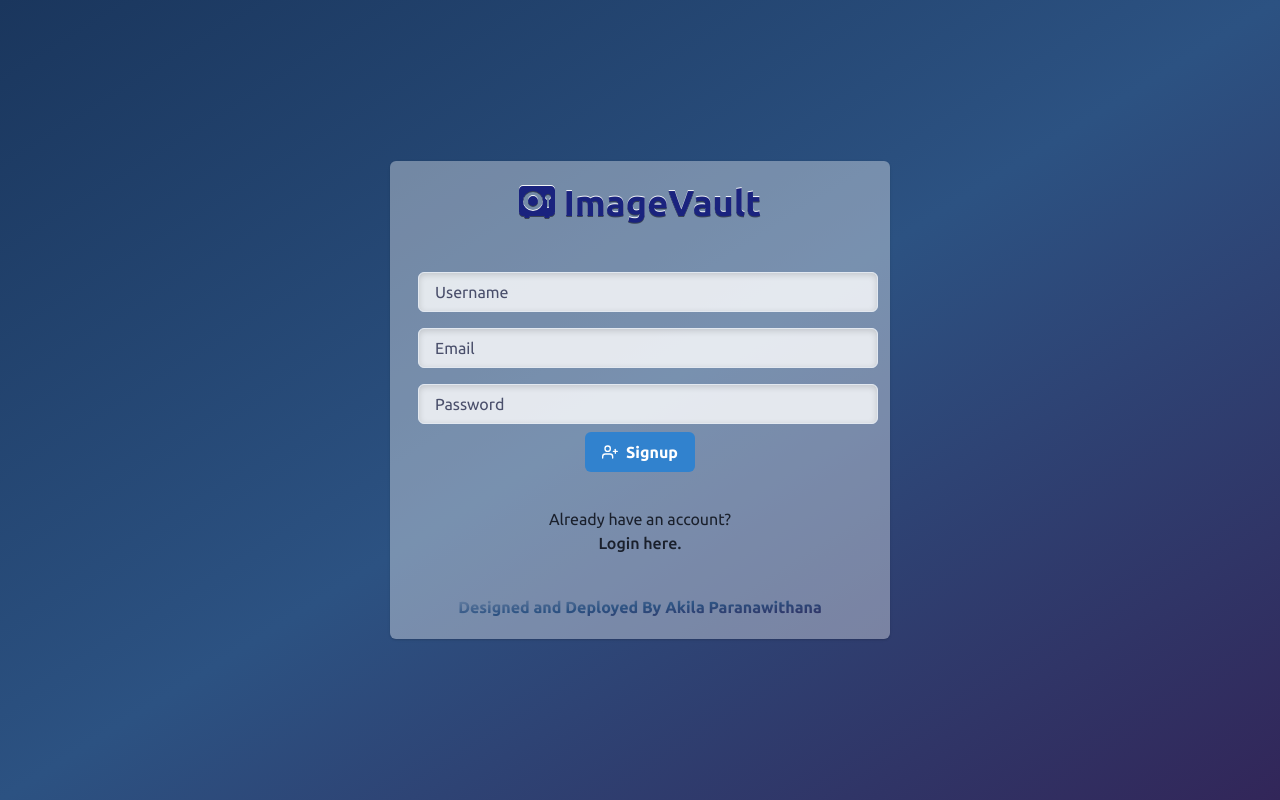
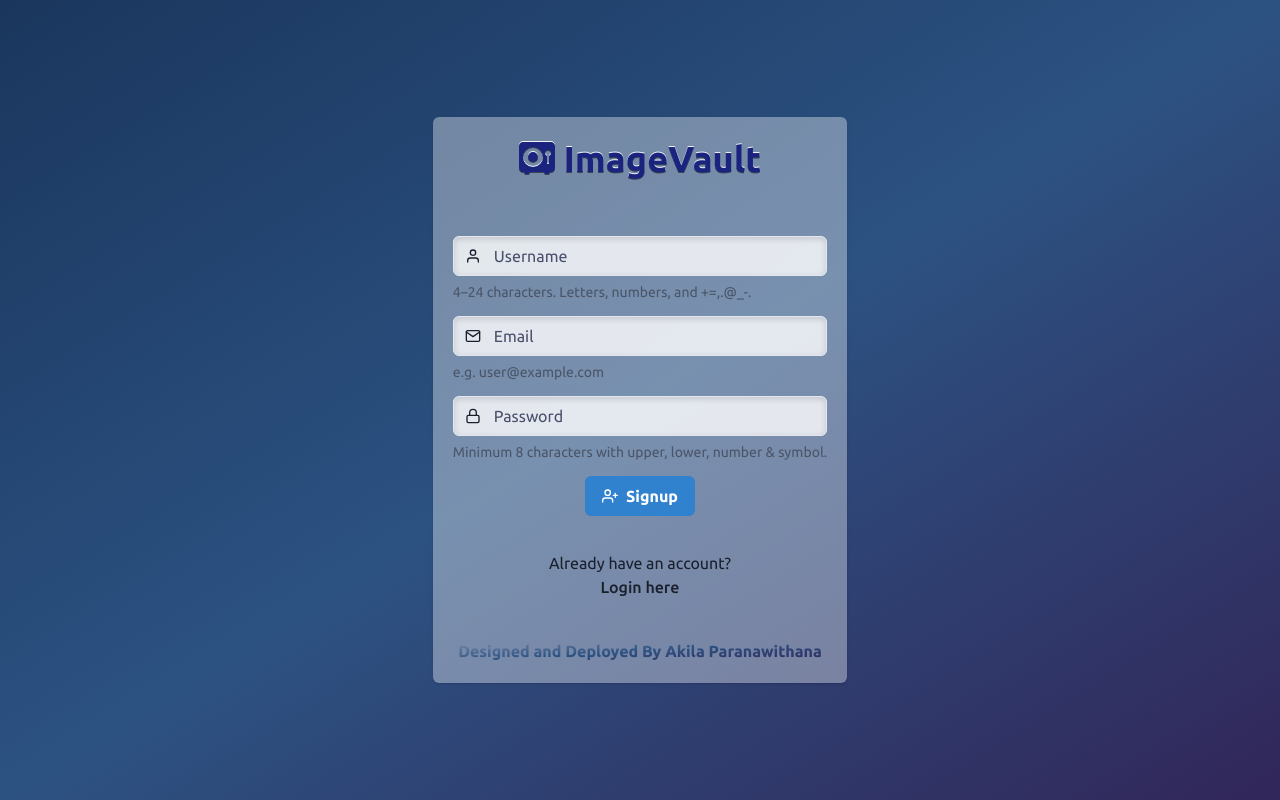
Before and after one commit to cheeseball42/ImageVault, a React app in the folder frontend/: page /signup in a window 1280 px wide. Built offline with nearby package versions, Linux system fonts and the light colour scheme; the HTML template or start-up script is replaced by a standard one.

Commit message:
Frontend: Added input validation and icons to login and signup.

```diff
--- /dev/null
+++ b/frontend/src/components/input/Input.jsx
@@ -0,0 +1,51 @@
+import {Input, FormControl, FormLabel, InputLeftElement, FormHelperText, FormErrorMessage, InputGroup} from "@chakra-ui/react";
+import { useState } from "react";
+import {FiLock, FiUser, FiMail} from "react-icons/fi"
+
+const regex = {
+    email: /^[^\s@]+@[^\s@]+\.[^\s@]+$/,
+    username: /^[a-zA-Z0-9+=,.@_-]{4,24}$/,
+    password: /^(?=.*[a-z])(?=.*[A-Z])(?=.*\d)(?=.*[^A-Za-z0-9])[\S]{8,256}$/
+}
+
+const requirements = {
+    email: "e.g. user@example.com",
+    username: "4–24 characters. Letters, numbers, and +=,.@_-.",
+    password: "Minimum 8 characters with upper, lower, number & symbol."
+}
+
+const prompt = {
+    email: "Email",
+    username: "Username",
+    password: "Password"
+}
+
+const icons = {
+  email: FiMail,
+  username: FiUser,
+  password: FiLock,
+};
+
+function CustomInput({type}){
+    const [input, setInput] = useState("");
+    const [isError, setIsError] = useState(false)
+    const Icon = icons[type]
+    return <FormControl isInvalid={isError} marginY="1rem">
+        <InputGroup>
+            <InputLeftElement pointerEvents='none'>
+                <Icon color='gray.300' />
+            </InputLeftElement>
+      <Input value={input} onChange={(e)=>{setInput(e.target.value); setIsError(!regex[type].test(e.target.value))}} backgroundColor={"whiteAlpha.800"} type={type} boxShadow="inset 0 2px 6px rgba(0,0,0,0.15)" placeholder={prompt[type]} _placeholder={{color: "brand.greyshift"}}/>
+      </InputGroup>
+      {!isError ? (
+        <FormHelperText w="full" textAlign={"left"}>
+            {requirements[type]}
+        </FormHelperText>
+      ) : (
+        <FormErrorMessage>Invalid {type}. {requirements[type]}</FormErrorMessage>
+      )}
+    </FormControl>
+    return
+}
+
+export default CustomInput;
--- a/frontend/src/pages/login/Login.jsx
+++ b/frontend/src/pages/login/Login.jsx
@@ -1,8 +1,9 @@
-import { Box, Button, Heading, VStack, Card, CardHeader, CardBody, CardFooter , Input} from "@chakra-ui/react";
+import { Box, Button, Heading, VStack, Card, CardHeader, CardBody, CardFooter} from "@chakra-ui/react";
 import {FiLogIn} from "react-icons/fi";
 import {useNavigate, Link} from "react-router-dom";
 import Title from "../../components/title/Title";
 import {FooterText} from "../../components/footer/Footer";
+import Input from "../../components/input/Input"
 
 function Login(){
     const navigate = useNavigate();
@@ -12,10 +13,10 @@ function Login(){
             <Card bgColor="whiteAlpha.500" maxW="500px">
                 <CardHeader minW="full" display="flex" alignItems="center" justifyContent="center"><Title/></CardHeader>
                 <CardBody>
-                    <Input backgroundColor={"whiteAlpha.800"} boxShadow="inset 0 2px 6px rgba(0,0,0,0.15)" placeholder='Username' margin="0.5rem" _placeholder={{color: "brand.greyshift"}}/>
-                    <Input backgroundColor={"whiteAlpha.800"} boxShadow="inset 0 2px 6px rgba(0,0,0,0.15)" placeholder='Password' type="password" margin="0.5rem" _placeholder={{color: "brand.greyshift"}}/>
+                    <Input type="username"/>
+                    <Input type="password"/>
                     <Button colorScheme="blue" leftIcon={<FiLogIn />} onClick={()=>navigate("/gallery")}>Login</Button>
-                    <Box marginTop={"35px"}>Don't have an account? <br/><Link to="/signup">Signup here.</Link></Box>
+                    <Box marginTop={"35px"}>Don't have an account? <br/><Link to="/signup">Signup here</Link></Box>
                 </CardBody>
                 <CardFooter><FooterText/></CardFooter>
             </Card>
--- a/frontend/src/pages/signup/Signup.jsx
+++ b/frontend/src/pages/signup/Signup.jsx
@@ -1,8 +1,9 @@
-import { Box, Button, VStack, Card, CardHeader, CardBody, CardFooter , Input} from "@chakra-ui/react";
+import { Box, Button, VStack, Card, CardHeader, CardBody, CardFooter} from "@chakra-ui/react";
 import {FiUserPlus} from "react-icons/fi";
 import {useNavigate, Link} from "react-router-dom";
 import Title from "../../components/title/Title";
 import {FooterText} from "../../components/footer/Footer";
+import Input from "../../components/input/Input";
 
 function Signup(){
     const navigate = useNavigate();
@@ -12,11 +13,11 @@ function Signup(){
             <Card bgColor="whiteAlpha.500" maxW="500px">
                 <CardHeader minW="full" display="flex" alignItems="center" justifyContent="center"><Title/></CardHeader>
                 <CardBody>
-                  <Input backgroundColor={"whiteAlpha.800"} boxShadow="inset 0 2px 6px rgba(0,0,0,0.15)" placeholder='Username' margin="0.5rem" _placeholder={{color: "brand.greyshift"}}/>
-                  <Input backgroundColor={"whiteAlpha.800"} boxShadow="inset 0 2px 6px rgba(0,0,0,0.15)" placeholder='Email' type="email" margin="0.5rem" _placeholder={{color: "brand.greyshift"}}/>
-                  <Input backgroundColor={"whiteAlpha.800"} boxShadow="inset 0 2px 6px rgba(0,0,0,0.15)" placeholder='Password' type="password" margin="0.5rem" _placeholder={{color: "brand.greyshift"}}/>
-                  <Button colorScheme="blue" leftIcon={<FiUserPlus />} onClick={()=>navigate("/login")}>Signup</Button>
-                  <Box marginTop={"35px"}>Already have an account? <br/><Link to="/login">Login here.</Link></Box>
+                    <Input type="username"/>
+                    <Input type="email"/>
+                    <Input type="password"/>
+                    <Button colorScheme="blue" leftIcon={<FiUserPlus />} onClick={()=>navigate("/login")}>Signup</Button>
+                    <Box marginTop={"35px"}>Already have an account? <br/><Link to="/login">Login here</Link></Box>
                 </CardBody>
                 <CardFooter><FooterText/></CardFooter>
             </Card>
```
